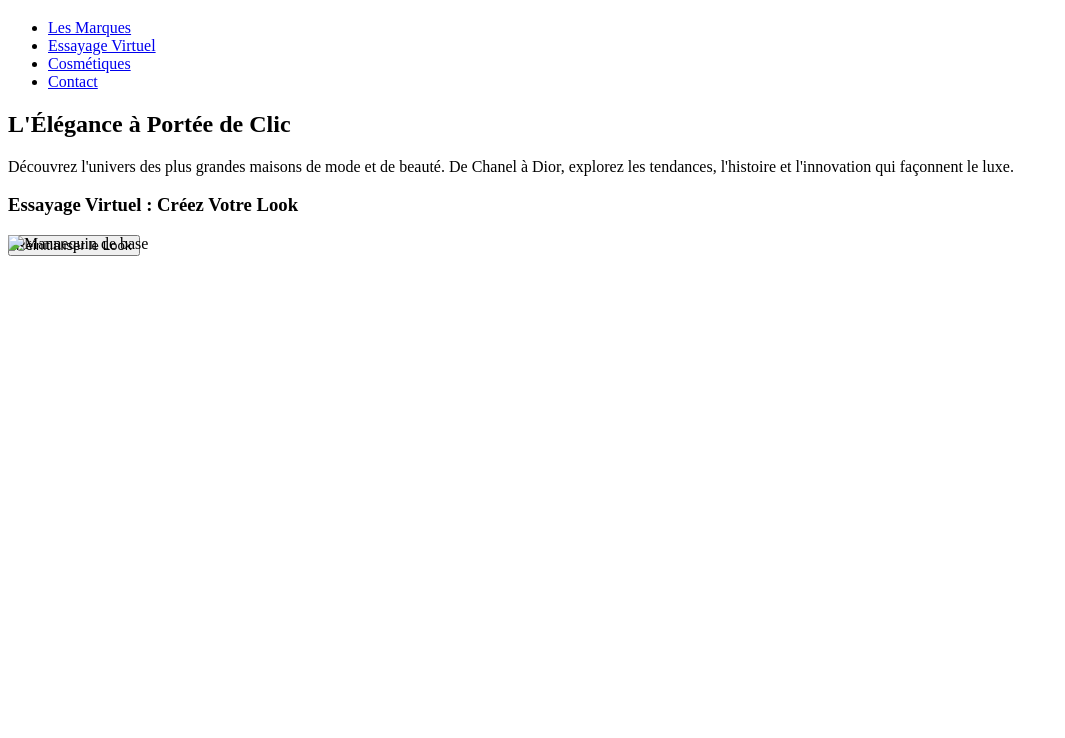
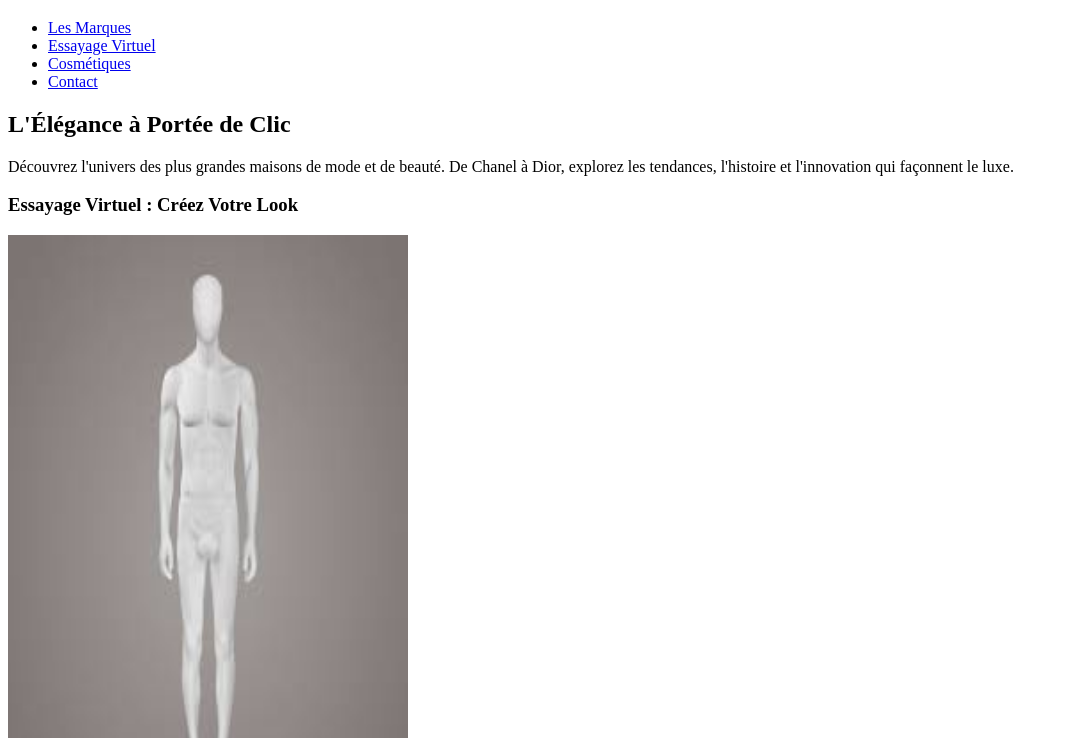
Before and after one commit to nmillot25120/site_web_3, a plain HTML site: page index.html in a window 1280 px wide. Shown: the part 62-800 px from the top of the page, without its empty margins (0-1065 px from the left). Drawn offline with Linux system fonts and the light colour scheme.

Commit message:
Update index.html

```diff
--- a/index.html
+++ b/index.html
@@ -36,7 +36,7 @@
 
                 <div class="mannequin-area">
                     <div id="mannequin-wrapper">
-                        <img src="images/mannequin_base.png" alt="Mannequin de base" id="mannequin-base">
+                        <img src="images/mannequin_base.jpeg" alt="Mannequin de base" id="mannequin-base">
 
                         <img src="images/vetement_robe_dior.png" alt="Vêtement actuel" id="vetement-actuel" class="vetement-calque" style="display: none;">
                         <img src="images/accessoire_sac_chanel.png" alt="Accessoire actuel" id="accessoire-actuel" class="vetement-calque" style="display: none;">
```
